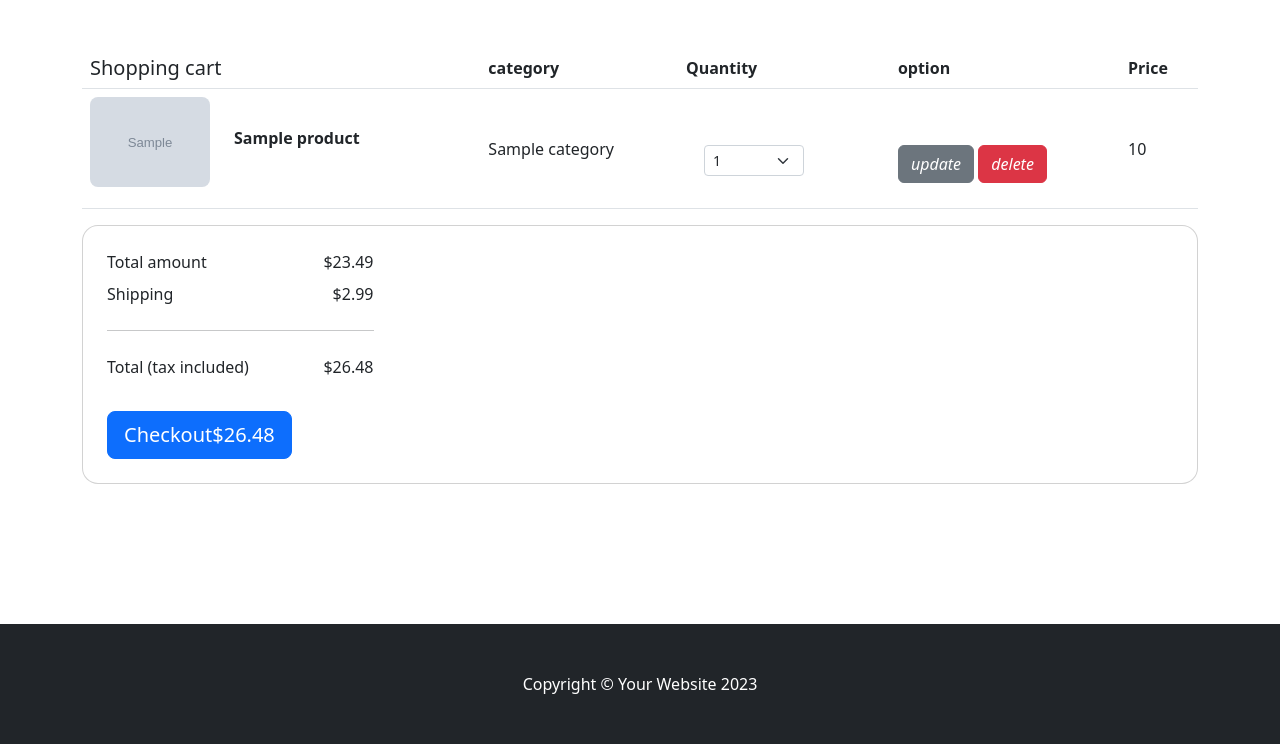
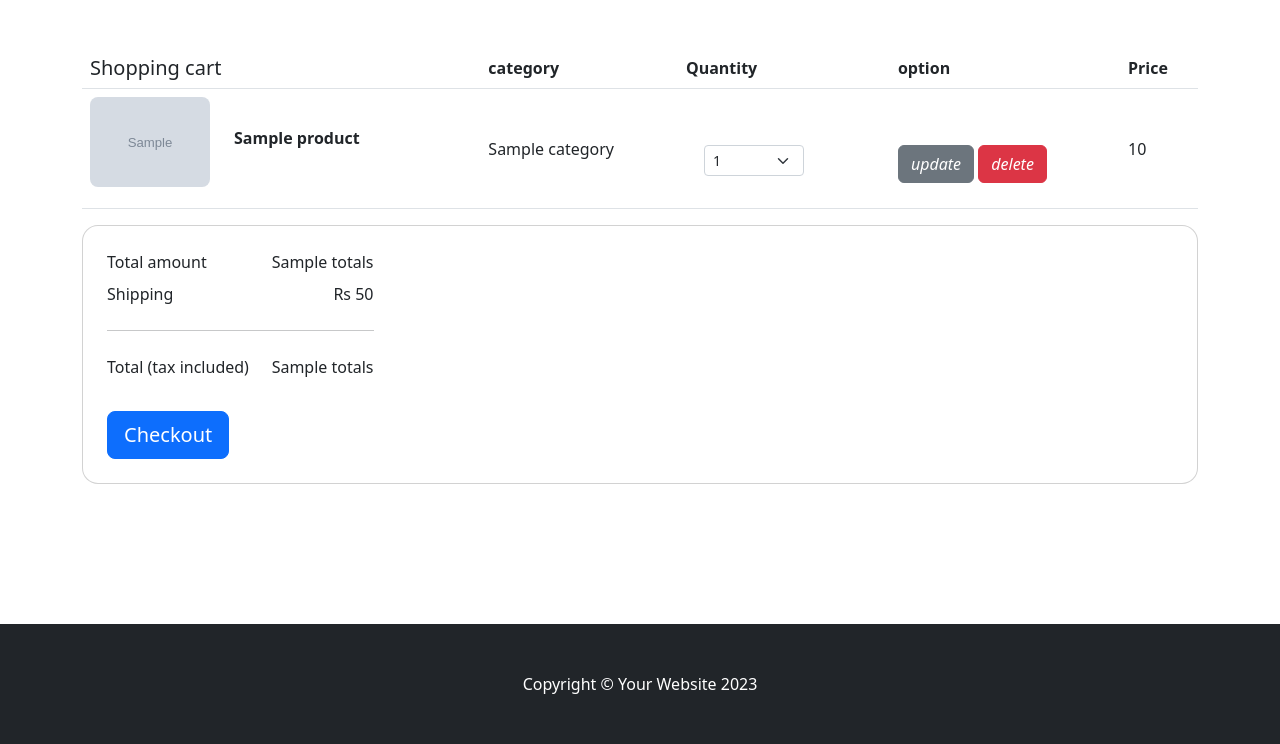
Before and after one commit to DelTa-0/Django_ecom, a Django app: template MeroBazar/cart/templates/cart_summary.html in a window 1280 px wide. Shown: the part 56-800 px from the top of the page. Run offline with Django 5.2, Linux system fonts and the light colour scheme; the template is opened without the code that fills it: most values are stand-ins (such as "Sample title", 1, 10 or a date in 2020); grey boxes marked "Sample" are stand-in pictures; some libraries are stand-ins or nearby versions.

Commit message:
total price func added

```diff
--- a/MeroBazar/cart/cart.py
+++ b/MeroBazar/cart/cart.py
@@ -59,3 +59,21 @@ class Cart():
             del self.cart[product_id]
 
         self.session.modified=True
+
+    def cart_total(self):
+        product_ids=self.cart.keys()
+        #look up keys in product database models
+        products=Product.objects.filter(id__in=product_ids)
+        quantities=self.cart
+        #starting
+        total=0
+        for key,value in quantities.items():
+            #convert key string to int
+            key=int(key)
+            for product in products:
+                if product.id==key:
+                    if product.in_sale:
+                        total=total+(product.sale_price*value)
+                    else:
+                        total=total+(product.price*value)
+        return total
--- a/MeroBazar/cart/templates/cart_summary.html
+++ b/MeroBazar/cart/templates/cart_summary.html
@@ -101,26 +101,26 @@ cart page
                   <div class="d-flex justify-content-between" style="font-weight: 500;">
 
                     <p class="mb-2">Total amount</p>
-                    <p class="mb-2">$23.49</p>
+                    <p class="mb-2">{{totals}}</p>
 
                   </div>
 
                   <div class="d-flex justify-content-between" style="font-weight: 500;">
                     <p class="mb-0">Shipping</p>
-                    <p class="mb-0">$2.99</p>
+                    <p class="mb-0">Rs 50</p>
                   </div>
 
                   <hr class="my-4">
 
                   <div class="d-flex justify-content-between mb-4" style="font-weight: 500;">
                     <p class="mb-2">Total (tax included)</p>
-                    <p class="mb-2">$26.48</p>
+                    <p class="mb-2">{{totals}}</p>
                   </div>
 
                   <button  type="button" data-mdb-button-init data-mdb-ripple-init class="btn btn-primary btn-block btn-lg">
                     <div class="d-flex justify-content-between">
                       <span>Checkout</span>
-                      <span>$26.48</span>
+
                     </div>
                   </button>
 
--- a/MeroBazar/cart/views.py
+++ b/MeroBazar/cart/views.py
@@ -8,9 +8,11 @@ def cart_summary(request):
     cart=Cart(request)
     cart_products=cart.get_prods
     quantities=cart.get_quants
+    totals=cart.cart_total()
     return render(request,'cart_summary.html',{
         'cart_products':cart_products,
-        'quantities':quantities
+        'quantities':quantities,
+        'totals':totals
     })
 
 def cart_add(request):
--- a/MeroBazar/store/templates/home.html
+++ b/MeroBazar/store/templates/home.html
@@ -9,7 +9,7 @@ home
             <div class="container px-4 px-lg-5 my-5">
                 <div class="text-center text-white">
                     <h1 class="display-4 fw-bolder">Shop in style</h1>
-                    <p class="lead fw-normal text-white-50 mb-0">With this shop hompeage template</p>
+                    <p class="lead fw-normal text-white-50 mb-0">Welcome</p>
                 </div>
             </div>
         </header>
```
Also changed, not shown: MeroBazar/db.sqlite3.
